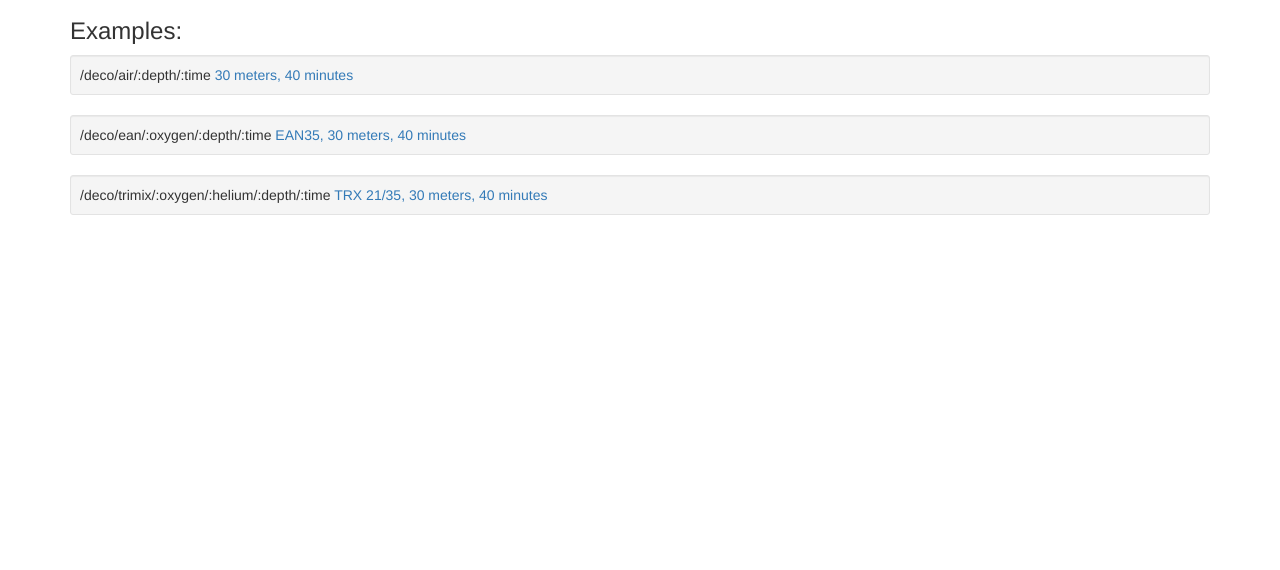
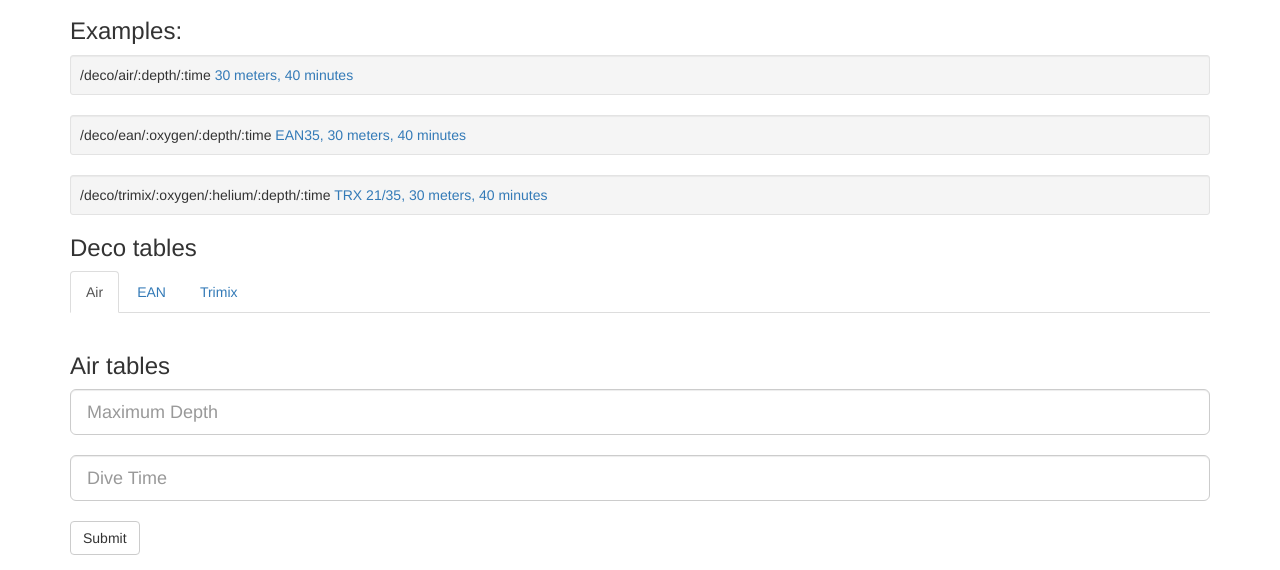
Before and after one commit to Tombio/DecoServer, a Flask app: page / in a window 1280 px wide. Shown: the part 367-937 px from the top of the page. Before the commit the page ends 582 px from the top, so only its background shows below. Run offline with Flask 2, Linux system fonts and the light colour scheme; some libraries are stand-ins or nearby versions.

Commit message:
Added some UI components for Air, EAN and Trimix tables

```diff
--- a/app/templates/index.html
+++ b/app/templates/index.html
@@ -4,9 +4,13 @@
 	<meta charset="utf-8">
 	<title>Deco Server</title>
 	<meta name="viewport" content="width=device-width, initial-scale=1">
-	<link href="{{ url_for('static', filename='css/bootstrap.min.css') }}" rel="stylesheet">
+	<!-- <link href="{{ url_for('static', filename='css/bootstrap.min.css') }}" rel="stylesheet"> -->
+    <link rel="stylesheet" href="https://maxcdn.bootstrapcdn.com/bootstrap/3.3.7/css/bootstrap.min.css">
 	<link rel="shortcut icon" href="{{ url_for('static', filename='favicon.ico') }}">
+    <script src="https://ajax.googleapis.com/ajax/libs/jquery/3.2.0/jquery.min.js"></script>
+    <script src="https://maxcdn.bootstrapcdn.com/bootstrap/3.3.7/js/bootstrap.min.js"></script>
 </head>
+<body>
     <div class="container">
       <div class="jumbotron">
         <h1>Deco Server</h1>
@@ -19,5 +23,35 @@
       <div class="well well-sm">/deco/air/:depth/:time <a href="/deco/air/30/40">30 meters, 40 minutes</a></div>
       <div class="well well-sm">/deco/ean/:oxygen/:depth/:time <a href="/deco/ean/35/30/40">EAN35, 30 meters, 40 minutes</a></div>
       <div class="well well-sm">/deco/trimix/:oxygen/:helium/:depth/:time <a href="/deco/trimix/21/35/30/40">TRX 21/35, 30 meters, 40 minutes</a></div>
+      <!-- Main menu -->
+      <h3>Deco tables</h3>
+      <ul class="nav nav-tabs">
+          <li class="active"><a data-toggle="tab" href="#menu_air">Air</a></li>
+          <li><a data-toggle="tab" href="#menu_ean">EAN</a></li>
+          <li><a data-toggle="tab" href="#menu_trimix">Trimix</a></li>
+      </ul>
+      <br>
+      <div class="tab-content">
+          <div id="menu_air" class="tab-pane fade in active">
+              <h3>Air tables</h3>
+              <div class="form-group">
+                  <input class="form-control input-lg" id="max_depth" type="text" placeholder="Maximum Depth"/>
+                  <br/>
+                  <!-- <label for="dive_time"></label> -->
+                  <input class="form-control input-lg" id="dive_time" type="text" placeholder="Dive Time"/>
+                  <br/>
+                  <button type="submit" class="btn btn-default">Submit</button>
               </div>
+          </div>
+          <div id="menu_ean" class="tab-pane fade">
+              <h3>EAN Tables</h3>
+              <p>Ut enim ad minim veniam, quis nostrud exercitation ullamco laboris nisi ut aliquip ex ea commodo consequat.</p>
+          </div>
+          <div id="menu_trimix" class="tab-pane fade">
+              <h3>Trimix Menu</h3>
+              <p>Sed ut perspiciatis unde omnis iste natus error sit voluptatem accusantium doloremque laudantium, totam rem aperiam.</p>
+          </div>
+        </div>
+    </div>
+</body>
 </html>
```
Lines whose indentation alone changed are shown as unchanged.
